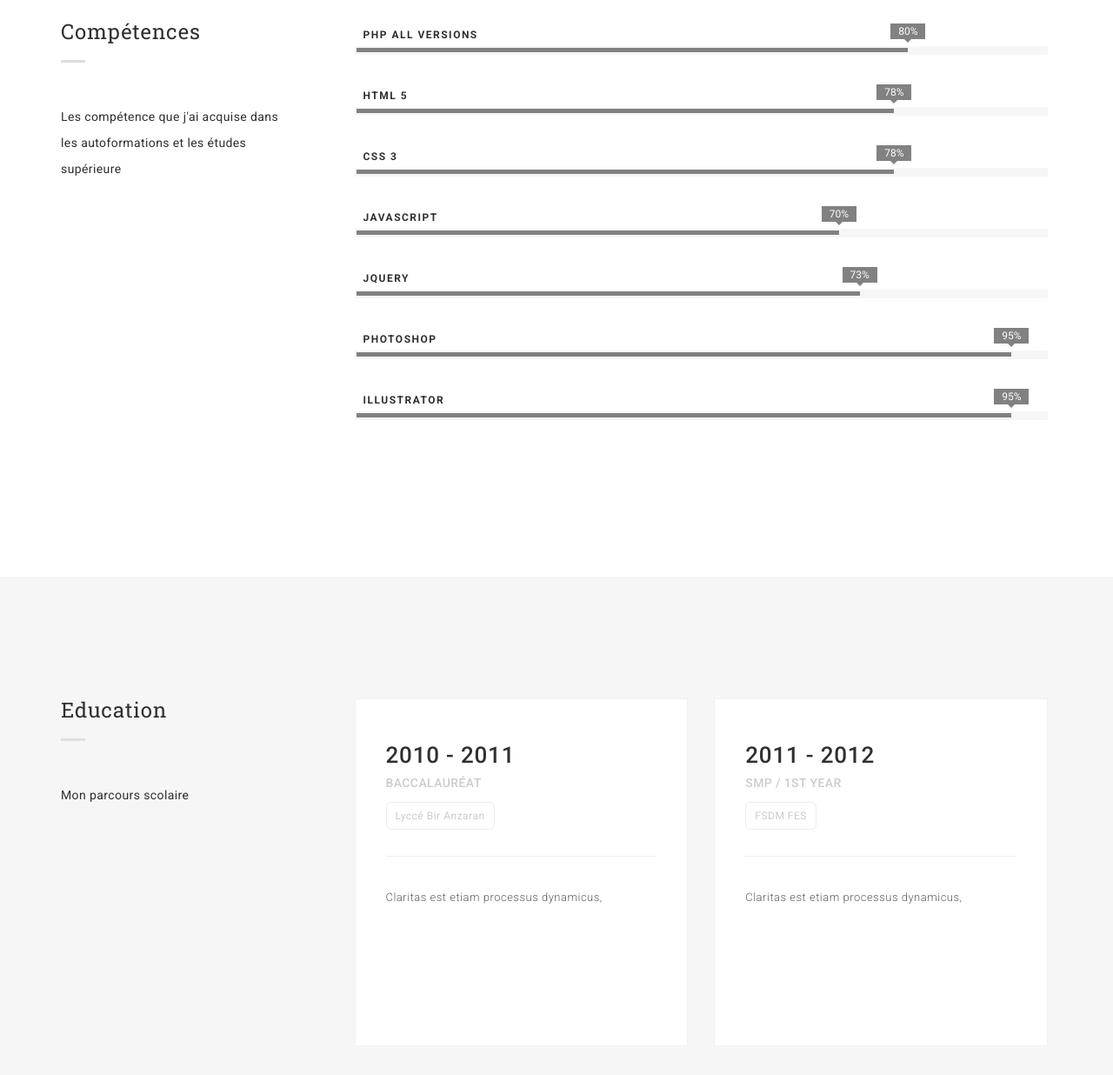
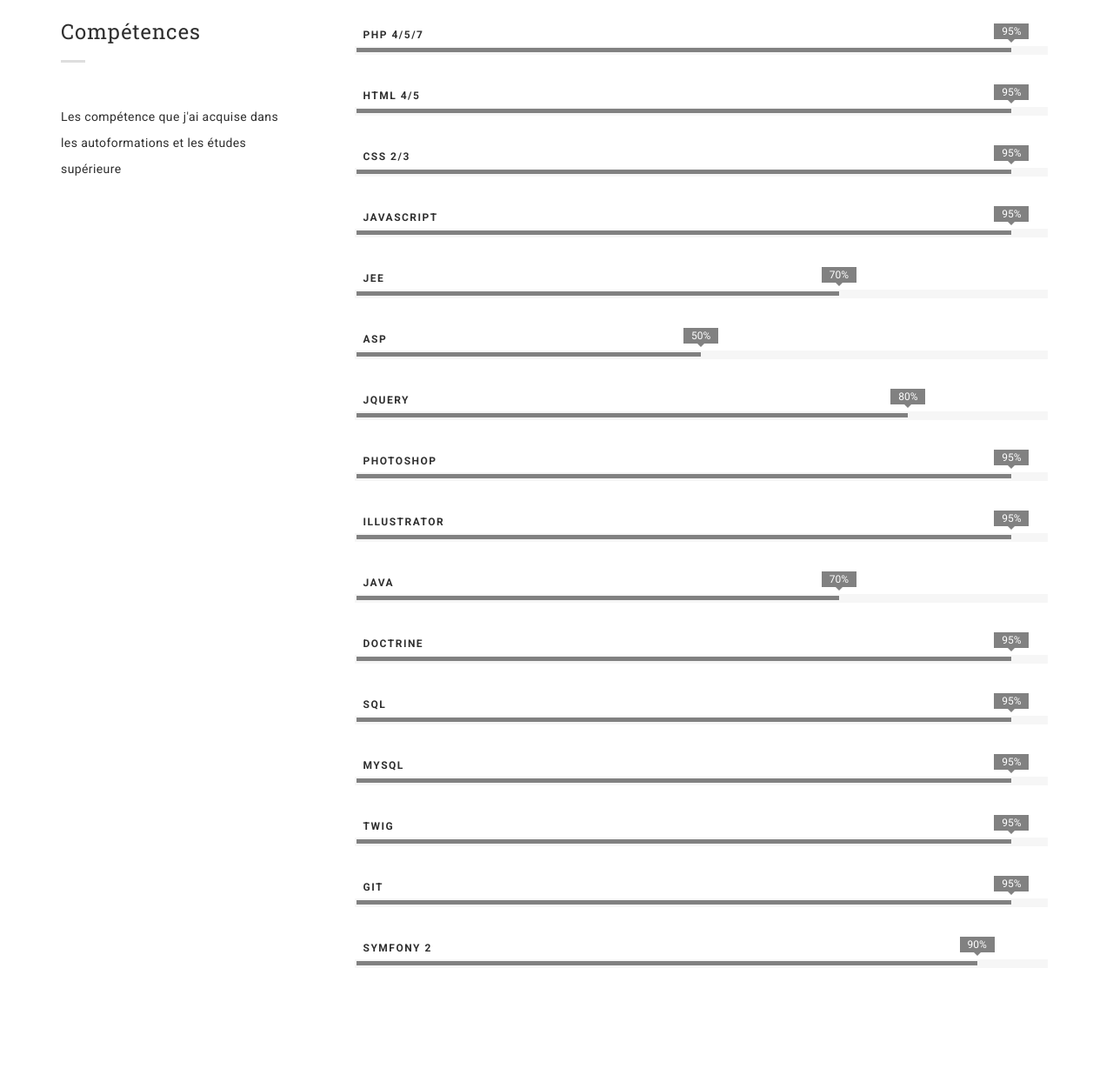
Before and after one commit to okhachiai/okhachiai.github.io, a plain HTML site: page index.html in a window 1280 px wide. Shown: the part 4072-5308 px from the top of the page at 87% size. Drawn offline with Linux system fonts and the light colour scheme.

Commit message:
Skills updating

```diff
--- a/index.html
+++ b/index.html
@@ -413,25 +413,33 @@
               <div class="col-md-9 content-right">
                 <!--SKILLST-->
                 <div class="skillst">
-                  <div class="skillbar" data-percent="80%">
+                  <div class="skillbar" data-percent="95%">
                     <div class="title head-sm">
-                      PHP All versions
+                      PHP 4/5/7
                     </div>
                     <div class="count-bar">
                       <div class="count"></div>
                     </div>
                   </div>
-                  <div class="skillbar" data-percent="78%">
+                  <div class="skillbar" data-percent="95%">
                     <div class="title head-sm">
-                      HTML 5
+                      HTML 4/5
                     </div>
                     <div class="count-bar">
                       <div class="count"></div>
                     </div>
                   </div>
-                  <div class="skillbar" data-percent="78%">
+                  <div class="skillbar" data-percent="95%">
                     <div class="title head-sm">
-                      CSS 3
+                      CSS 2/3
+                    </div>
+                    <div class="count-bar">
+                      <div class="count"></div>
+                    </div>
+                  </div>
+                  <div class="skillbar" data-percent="95%">
+                    <div class="title head-sm">
+                      javascript
                     </div>
                     <div class="count-bar">
                       <div class="count"></div>
@@ -439,13 +447,21 @@
                   </div>
                   <div class="skillbar" data-percent="70%">
                     <div class="title head-sm">
-                      JavaScript
+                      JEE
                     </div>
                     <div class="count-bar">
                       <div class="count"></div>
                     </div>
                   </div>
-                  <div class="skillbar" data-percent="73%">
+                  <div class="skillbar" data-percent="50%">
+                    <div class="title head-sm">
+                      ASP
+                    </div>
+                    <div class="count-bar">
+                      <div class="count"></div>
+                    </div>
+                  </div>
+                  <div class="skillbar" data-percent="80%">
                     <div class="title head-sm">
                       jQuery
                     </div>
@@ -464,6 +480,62 @@
                   <div class="skillbar" data-percent="95%">
                     <div class="title head-sm">
                       Illustrator
+                    </div>
+                    <div class="count-bar">
+                      <div class="count"></div>
+                    </div>
+                  </div>
+                  <div class="skillbar" data-percent="70%">
+                    <div class="title head-sm">
+                      Java
+                    </div>
+                    <div class="count-bar">
+                      <div class="count"></div>
+                    </div>
+                  </div>
+                  <div class="skillbar" data-percent="95%">
+                    <div class="title head-sm">
+                      Doctrine
+                    </div>
+                    <div class="count-bar">
+                      <div class="count"></div>
+                    </div>
+                  </div>
+                  <div class="skillbar" data-percent="95%">
+                    <div class="title head-sm">
+                      SQL
+                    </div>
+                    <div class="count-bar">
+                      <div class="count"></div>
+                    </div>
+                  </div>
+                  <div class="skillbar" data-percent="95%">
+                    <div class="title head-sm">
+                      MySQL
+                    </div>
+                    <div class="count-bar">
+                      <div class="count"></div>
+                    </div>
+                  </div>
+                  <div class="skillbar" data-percent="95%">
+                    <div class="title head-sm">
+                      Twig
+                    </div>
+                    <div class="count-bar">
+                      <div class="count"></div>
+                    </div>
+                  </div>
+                  <div class="skillbar" data-percent="95%">
+                    <div class="title head-sm">
+                      Git
+                    </div>
+                    <div class="count-bar">
+                      <div class="count"></div>
+                    </div>
+                  </div>
+                  <div class="skillbar" data-percent="90%">
+                    <div class="title head-sm">
+                      Symfony 2
                     </div>
                     <div class="count-bar">
                       <div class="count"></div>
```
